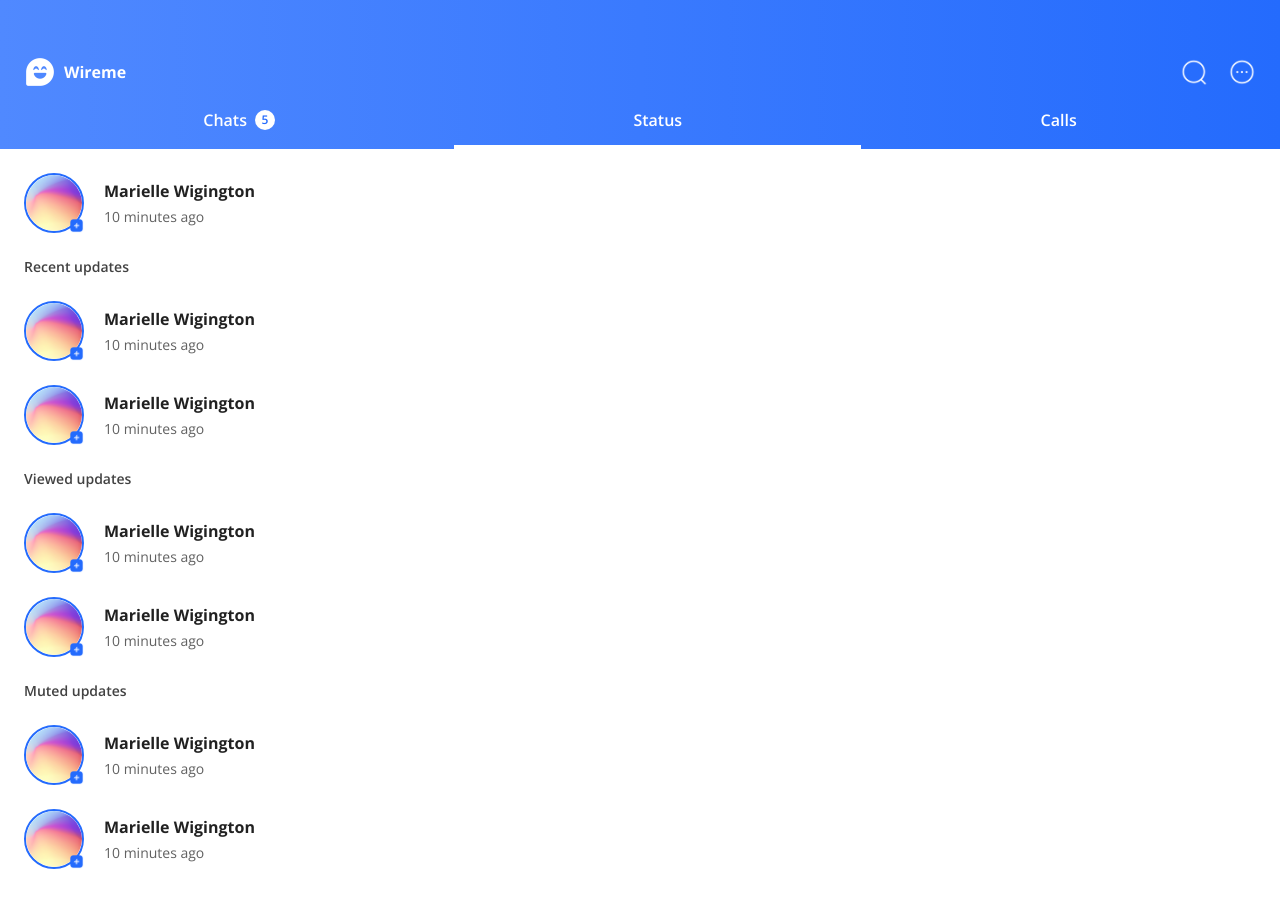
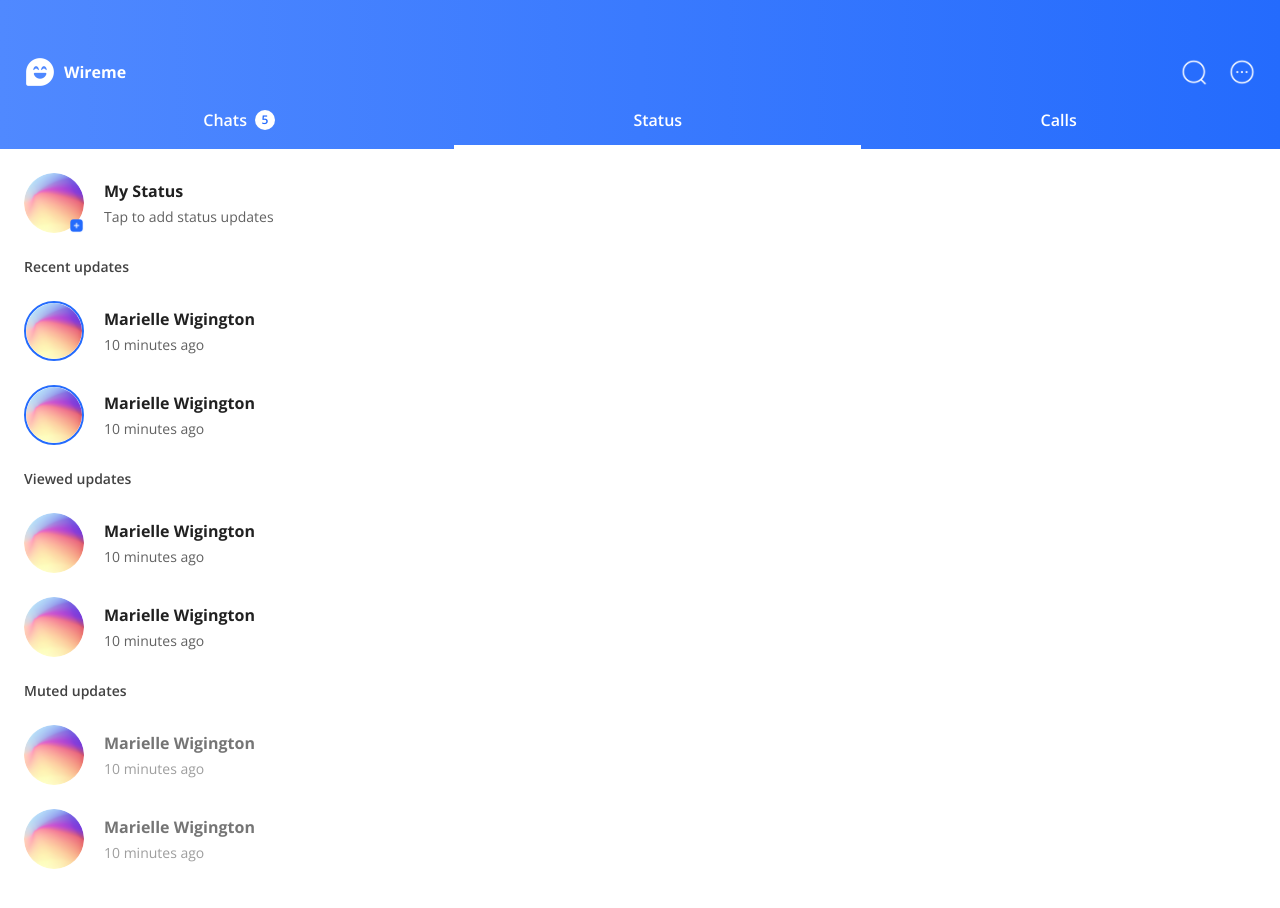
Before and after one commit to nothing628/wireme, a Vue app: page /status in a window 1280 px wide. Shown: the top 908 px of the page. Built offline with nearby package versions, Linux system fonts and the light colour scheme.

Commit message:
define props for status list item component

```diff
--- a/src/components/StatusListItem.vue
+++ b/src/components/StatusListItem.vue
@@ -1,12 +1,26 @@
+<script setup lang="ts">
+defineProps<{
+    username: string,
+    lastUpdated?: string,
+    withAdd?: boolean
+    isReaded?: boolean
+    isMuted?: boolean
+}>()
+
+const emit = defineEmits<{
+    (event: 'click'): void
+}>()
+</script>
 <template>
-    <div class="flex items-center mb-6">
+    <button @click="emit('click')" class="flex items-center mb-6 text-left w-full">
         <div class="relative">
-            <img class="h-[60px] w-[60px] rounded-full border-[2.5px] border-[#246BFD]" src="../assets/GradientAvatar1.png"/>
-            <img class="w-[15px] h-[15px] absolute bottom-0 right-0" src="../assets/IconBluePlus.png" />
+            <img class="h-[60px] w-[60px] rounded-full" :class="!isReaded ? 'border-[2.5px] border-[#246BFD]' : ''"
+                src="../assets/GradientAvatar1.png" />
+            <img v-if="withAdd" class="w-[15px] h-[15px] absolute bottom-0 right-0" src="../assets/IconBluePlus.png" />
         </div>
         <div class="flex flex-col pl-5">
-            <p class="text-[#212121] text-base font-bold mb-1">Marielle Wigington</p>
-            <span class="text-[#616161] text-sm">10 minutes ago</span>
+            <p class="text-base font-bold mb-1" :class="isMuted ? 'text-[#757575]' : 'text-[#212121]'">{{username}}</p>
+            <span class="text-sm" :class="isMuted ? 'text-[#9E9E9E]' : 'text-[#616161]'">{{lastUpdated}}</span>
         </div>
-    </div>
+    </button>
 </template>
--- a/src/components/TabItem.vue
+++ b/src/components/TabItem.vue
@@ -1,6 +1,6 @@
 <script setup lang="ts">
 defineProps<{
-    isActive?: Boolean
+    isActive?: boolean
 }>()
 </script>
 
--- a/src/pages/status/StatusListPage.vue
+++ b/src/pages/status/StatusListPage.vue
@@ -13,15 +13,15 @@ import StatusListDivider from '../../components/StatusListDivider.vue';
         <MainTabs :active-index="1"/>
     </GradientBackground>
     <StatusListContainer>
-        <StatusListItem></StatusListItem>
+        <StatusListItem username="My Status" last-updated="Tap to add status updates" with-add is-readed></StatusListItem>
         <StatusListDivider>Recent updates</StatusListDivider>
-        <StatusListItem></StatusListItem>
-        <StatusListItem></StatusListItem>
+        <StatusListItem username="Marielle Wigington" last-updated="10 minutes ago"></StatusListItem>
+        <StatusListItem username="Marielle Wigington" last-updated="10 minutes ago"></StatusListItem>
         <StatusListDivider>Viewed updates</StatusListDivider>
-        <StatusListItem></StatusListItem>
-        <StatusListItem></StatusListItem>
+        <StatusListItem username="Marielle Wigington" last-updated="10 minutes ago" is-readed></StatusListItem>
+        <StatusListItem username="Marielle Wigington" last-updated="10 minutes ago" is-readed></StatusListItem>
         <StatusListDivider>Muted updates</StatusListDivider>
-        <StatusListItem></StatusListItem>
-        <StatusListItem></StatusListItem>
+        <StatusListItem username="Marielle Wigington" last-updated="10 minutes ago" is-readed is-muted></StatusListItem>
+        <StatusListItem username="Marielle Wigington" last-updated="10 minutes ago" is-readed is-muted></StatusListItem>
     </StatusListContainer>
 </template>
```
